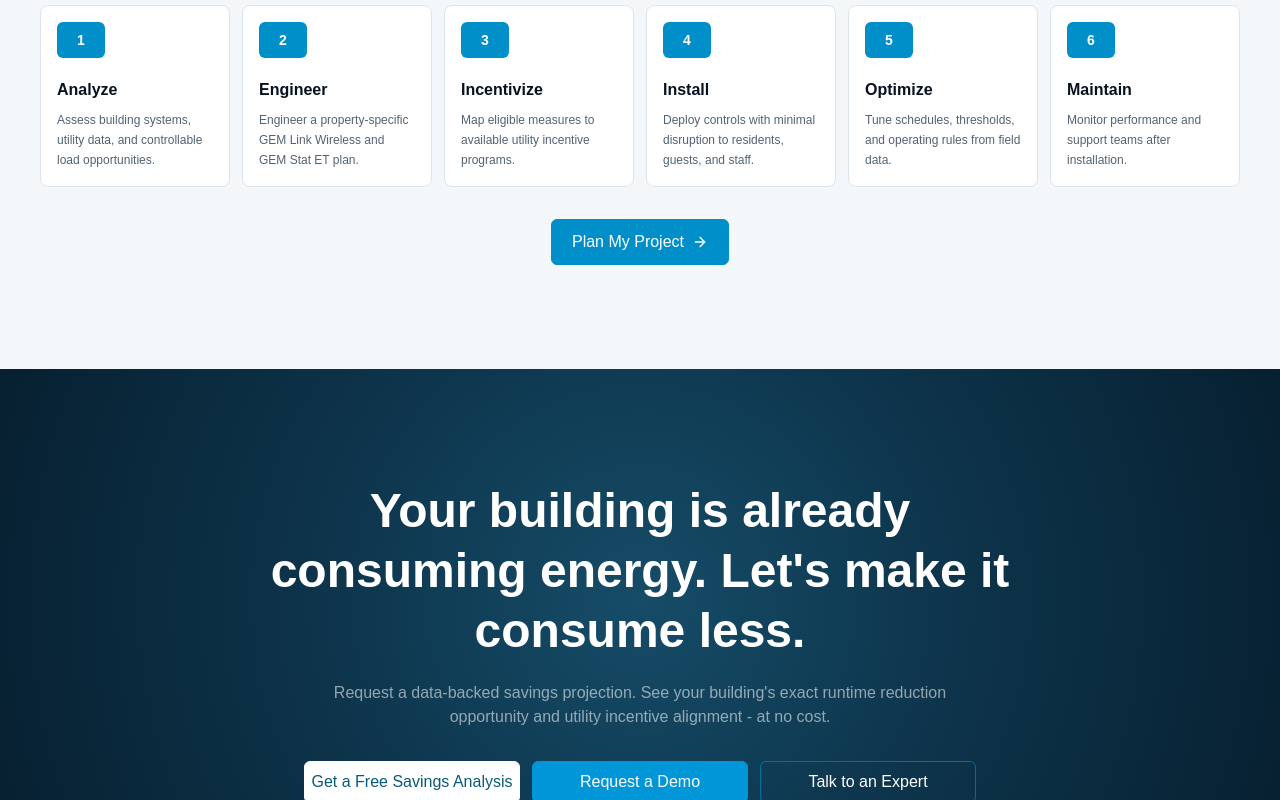
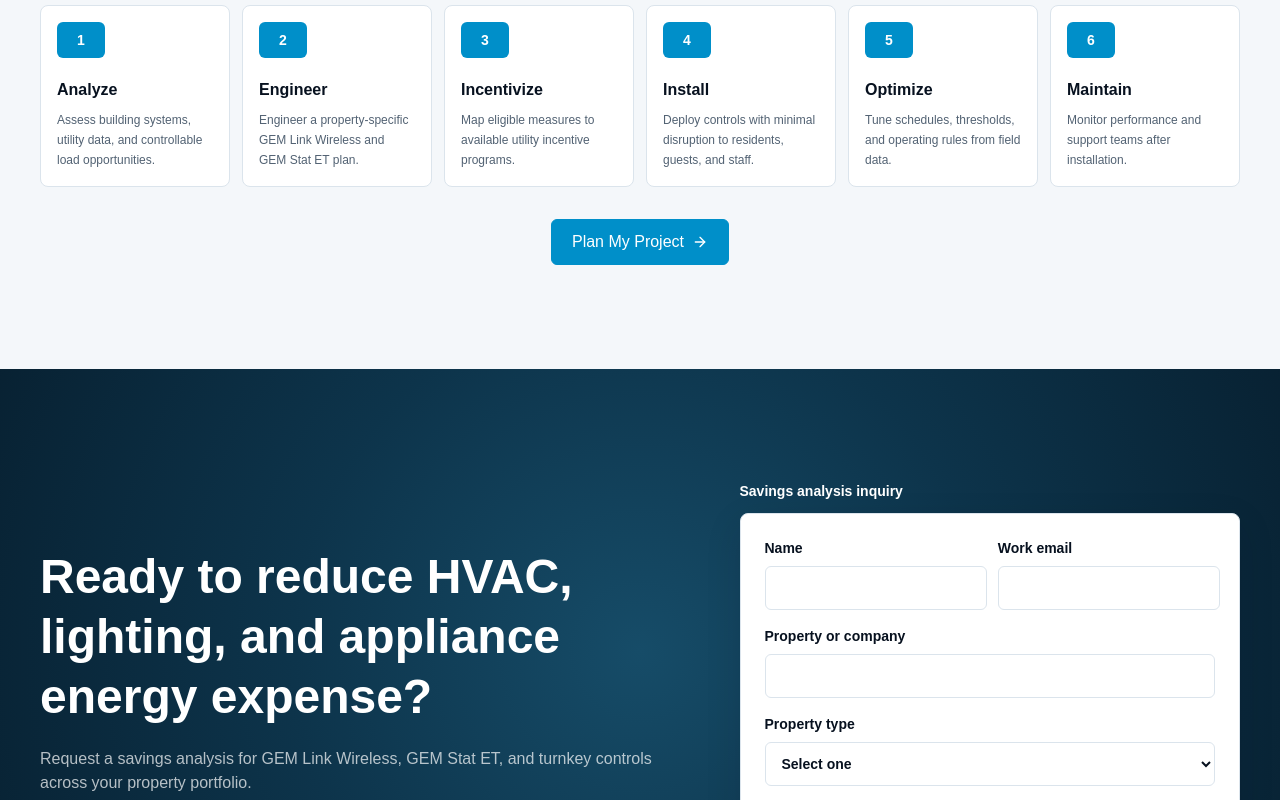
Before and after one commit to MannLester/Lodge-Tech-Website, a Next.js app: page / in a window 1280 px wide. Shown: the part 4305-5105 px from the top of the page. Built offline with nearby package versions, Linux system fonts and the light colour scheme.

Commit message:
feat: add frontend inquiry form

```diff
--- a/src/features/home/ui/closing-footer.tsx
+++ b/src/features/home/ui/closing-footer.tsx
@@ -1,12 +1,15 @@
 import { BrandMark } from "@/shared/ui/brand-mark";
+
+import { InquiryForm } from "./inquiry-form";
 
 const footerLinkGroups = [
   {
     label: "Technology",
     links: [
       { href: "#technology", label: "Energy Optimization" },
-      { href: "#technology", label: "Hardware Platform" },
-      { href: "#technology", label: "Cloud Interface" },
+      { href: "#technology", label: "GEM Link Wireless" },
+      { href: "#technology", label: "GEM Stat ET" },
+      { href: "#technology", label: "Cloud Platform" },
       { href: "#technology", label: "Utility Rebate Capture" },
     ],
   },
@@ -17,13 +20,14 @@ const footerLinkGroups = [
       { href: "#industries", label: "Multifamily Housing" },
       { href: "#industries", label: "Senior & Assisted Living" },
       { href: "#industries", label: "Student Dormitories" },
+      { href: "#industries", label: "Commercial Properties" },
     ],
   },
   {
     label: "Company",
     links: [
       { href: "#company", label: "About Us" },
-      { href: "#results", label: "Case Studies" },
+      { href: "#results", label: "Savings Review" },
       { href: "#contact", label: "Partner Network" },
       { href: "#contact", label: "Contact & Support" },
     ],
@@ -34,7 +38,7 @@ const footerLinkGroups = [
       { href: "#contact", label: "Blog" },
       { href: "#contact", label: "White Papers" },
       { href: "#contact", label: "Webinars" },
-      { href: "#contact", label: "ROI Calculator" },
+      { href: "#contact", label: "Savings Analysis" },
     ],
   },
 ] as const;
@@ -47,28 +51,25 @@ export function ClosingFooter() {
         className="min-h-[25rem] bg-[radial-gradient(circle_at_50%_35%,#164c68_0%,#0d344b_42%,#061b2a_100%)] py-20 text-white sm:py-24 lg:py-28"
         id="contact"
       >
-        <div className="section-shell flex flex-col items-center justify-center text-center">
-          <div className="mx-auto max-w-3xl">
+        <div className="section-shell grid items-center gap-10 lg:grid-cols-[minmax(0,0.9fr)_minmax(24rem,0.7fr)] lg:gap-14">
+          <div className="text-center lg:text-left">
             <h2
               className="text-3xl leading-tight font-bold text-white sm:text-4xl lg:text-5xl"
               id="contact-heading"
             >
-              Your building is already consuming energy. Let&apos;s make it
-              consume less.
+              Ready to reduce HVAC, lighting, and appliance energy expense?
             </h2>
-            <p className="mx-auto mt-5 max-w-2xl text-sm leading-6 font-medium text-white/55 sm:text-base">
-              Request a data-backed savings projection. See your building&apos;s
-              exact runtime reduction opportunity and utility incentive
-              alignment - at no cost.
+            <p className="mt-5 max-w-2xl text-sm leading-6 font-medium text-white/70 sm:text-base">
+              Request a savings analysis for GEM Link Wireless, GEM Stat ET, and
+              turnkey controls across your property portfolio.
             </p>
-          </div>
 
             <div className="mt-8 grid w-full max-w-2xl gap-3 sm:grid-cols-3">
               <a
                 className="contact-primary inline-flex min-h-10 items-center justify-center rounded-md border border-white bg-white px-4 py-2 text-xs font-semibold whitespace-nowrap transition-colors hover:bg-[#e1f4fa]"
                 href="#contact"
               >
-              Get a Free Savings Analysis
+                Get a Savings Analysis
               </a>
               <a
                 className="inline-flex min-h-10 items-center justify-center rounded-md border border-[#0096d7] bg-[#0096d7] px-4 py-2 text-sm font-semibold text-white transition-colors hover:border-[#26b7ef] hover:bg-[#26b7ef]"
@@ -85,16 +86,24 @@ export function ClosingFooter() {
             </div>
 
             <div
-            aria-label="40 plus years of energy intelligence"
+              aria-label="Since 1980 energy intelligence"
               className="mt-10 inline-flex items-center gap-3 rounded-lg bg-white px-5 py-3 text-[#0b1216] shadow-[0_18px_55px_rgba(0,0,0,0.24)]"
             >
               <p className="text-center leading-none font-bold">
-              <span className="block text-2xl">40+</span>
-              <span className="text-[0.62rem]">YEARS</span>
+                <span className="block text-2xl">1980</span>
+                <span className="text-[0.62rem]">LEGACY</span>
               </p>
-            <p className="max-w-24 text-left text-xs leading-4 font-semibold text-[#27343b]">
-              of Energy Intelligence
+              <p className="max-w-28 text-left text-xs leading-4 font-semibold text-[#27343b]">
+                GEM controls backed by 40+ years of energy intelligence
               </p>
+            </div>
+          </div>
+
+          <div>
+            <p className="mb-3 text-sm font-semibold text-white">
+              Savings analysis inquiry
+            </p>
+            <InquiryForm />
           </div>
         </div>
       </section>
@@ -107,8 +116,9 @@ export function ClosingFooter() {
           <div className="max-w-64">
             <BrandMark />
             <p className="text-muted mt-4 text-sm leading-6">
-              Intelligent energy management built for commercial properties,
-              hospitality, and institutional residential buildings.
+              GEM Link Wireless and GEM Stat ET energy management for lodging,
+              multifamily, senior living, student housing, and commercial
+              properties.
             </p>
             <p className="text-muted mt-4 text-sm leading-6">
               Proudly serving North America including the Caribbean.
--- /dev/null
+++ b/src/features/home/ui/inquiry-form.tsx
@@ -0,0 +1,202 @@
+"use client";
+
+import { FormEvent, useState } from "react";
+
+type InquiryFields = {
+  company: string;
+  email: string;
+  message: string;
+  name: string;
+  propertyType: string;
+};
+
+type InquiryErrors = Partial<Record<keyof InquiryFields, string>>;
+
+const initialFields: InquiryFields = {
+  company: "",
+  email: "",
+  message: "",
+  name: "",
+  propertyType: "",
+};
+
+function validate(fields: InquiryFields): InquiryErrors {
+  const errors: InquiryErrors = {};
+
+  if (!fields.name.trim()) errors.name = "Enter your name.";
+  if (!fields.company.trim()) {
+    errors.company = "Enter your property or company.";
+  }
+  if (!fields.email.trim()) {
+    errors.email = "Enter your email.";
+  } else if (!/^[^\s@]+@[^\s@]+\.[^\s@]+$/.test(fields.email)) {
+    errors.email = "Enter a valid email address.";
+  }
+  if (!fields.propertyType) errors.propertyType = "Select a property type.";
+  if (fields.message.trim().length < 12) {
+    errors.message = "Tell us a little about the project.";
+  }
+
+  return errors;
+}
+
+export function InquiryForm() {
+  const [fields, setFields] = useState<InquiryFields>(initialFields);
+  const [errors, setErrors] = useState<InquiryErrors>({});
+  const [submitted, setSubmitted] = useState(false);
+
+  function updateField(field: keyof InquiryFields, value: string) {
+    setFields((current) => ({ ...current, [field]: value }));
+    setErrors((current) => ({ ...current, [field]: undefined }));
+    setSubmitted(false);
+  }
+
+  function handleSubmit(event: FormEvent<HTMLFormElement>) {
+    event.preventDefault();
+    const nextErrors = validate(fields);
+    setErrors(nextErrors);
+
+    if (Object.keys(nextErrors).length > 0) {
+      setSubmitted(false);
+      return;
+    }
+
+    setFields(initialFields);
+    setSubmitted(true);
+  }
+
+  return (
+    <form
+      aria-label="Savings analysis inquiry"
+      className="border-border bg-surface shadow-card grid gap-4 rounded-lg border p-5 text-left sm:p-6"
+      noValidate
+      onSubmit={handleSubmit}
+    >
+      <div className="grid gap-4 sm:grid-cols-2">
+        <label className="text-foreground grid gap-2 text-sm font-semibold">
+          Name
+          <input
+            aria-describedby={errors.name ? "inquiry-name-error" : undefined}
+            aria-invalid={Boolean(errors.name)}
+            className="border-border bg-background text-foreground min-h-11 rounded-md border px-3 text-sm"
+            name="name"
+            onChange={(event) => updateField("name", event.target.value)}
+            value={fields.name}
+          />
+          {errors.name ? (
+            <span className="text-brand-strong text-xs" id="inquiry-name-error">
+              {errors.name}
+            </span>
+          ) : null}
+        </label>
+
+        <label className="text-foreground grid gap-2 text-sm font-semibold">
+          Work email
+          <input
+            aria-describedby={errors.email ? "inquiry-email-error" : undefined}
+            aria-invalid={Boolean(errors.email)}
+            className="border-border bg-background text-foreground min-h-11 rounded-md border px-3 text-sm"
+            name="email"
+            onChange={(event) => updateField("email", event.target.value)}
+            type="email"
+            value={fields.email}
+          />
+          {errors.email ? (
+            <span
+              className="text-brand-strong text-xs"
+              id="inquiry-email-error"
+            >
+              {errors.email}
+            </span>
+          ) : null}
+        </label>
+      </div>
+
+      <label className="text-foreground grid gap-2 text-sm font-semibold">
+        Property or company
+        <input
+          aria-describedby={
+            errors.company ? "inquiry-company-error" : undefined
+          }
+          aria-invalid={Boolean(errors.company)}
+          className="border-border bg-background text-foreground min-h-11 rounded-md border px-3 text-sm"
+          name="company"
+          onChange={(event) => updateField("company", event.target.value)}
+          value={fields.company}
+        />
+        {errors.company ? (
+          <span
+            className="text-brand-strong text-xs"
+            id="inquiry-company-error"
+          >
+            {errors.company}
+          </span>
+        ) : null}
+      </label>
+
+      <label className="text-foreground grid gap-2 text-sm font-semibold">
+        Property type
+        <select
+          aria-describedby={
+            errors.propertyType ? "inquiry-property-type-error" : undefined
+          }
+          aria-invalid={Boolean(errors.propertyType)}
+          className="border-border bg-background text-foreground min-h-11 rounded-md border px-3 text-sm"
+          name="propertyType"
+          onChange={(event) => updateField("propertyType", event.target.value)}
+          value={fields.propertyType}
+        >
+          <option value="">Select one</option>
+          <option>Hospitality</option>
+          <option>Multifamily</option>
+          <option>Senior living</option>
+          <option>Student housing</option>
+          <option>Commercial or office</option>
+        </select>
+        {errors.propertyType ? (
+          <span
+            className="text-brand-strong text-xs"
+            id="inquiry-property-type-error"
+          >
+            {errors.propertyType}
+          </span>
+        ) : null}
+      </label>
+
+      <label className="text-foreground grid gap-2 text-sm font-semibold">
+        Project notes
+        <textarea
+          aria-describedby={
+            errors.message ? "inquiry-message-error" : undefined
+          }
+          aria-invalid={Boolean(errors.message)}
+          className="border-border bg-background text-foreground min-h-28 resize-y rounded-md border px-3 py-3 text-sm"
+          name="message"
+          onChange={(event) => updateField("message", event.target.value)}
+          value={fields.message}
+        />
+        {errors.message ? (
+          <span
+            className="text-brand-strong text-xs"
+            id="inquiry-message-error"
+          >
+            {errors.message}
+          </span>
+        ) : null}
+      </label>
+
+      <button
+        className="bg-brand-fill hover:bg-brand-strong min-h-11 cursor-pointer rounded-md px-5 py-2.5 text-sm font-semibold text-white transition-colors"
+        type="submit"
+      >
+        Submit Inquiry
+      </button>
+
+      <p aria-live="polite" className="min-h-5 text-sm font-semibold">
+        {submitted
+          ? "Thanks. Your savings analysis request is ready for follow-up."
+          : ""}
+      </p>
+    </form>
+  );
+}
```
Lines whose indentation alone changed are shown as unchanged.
